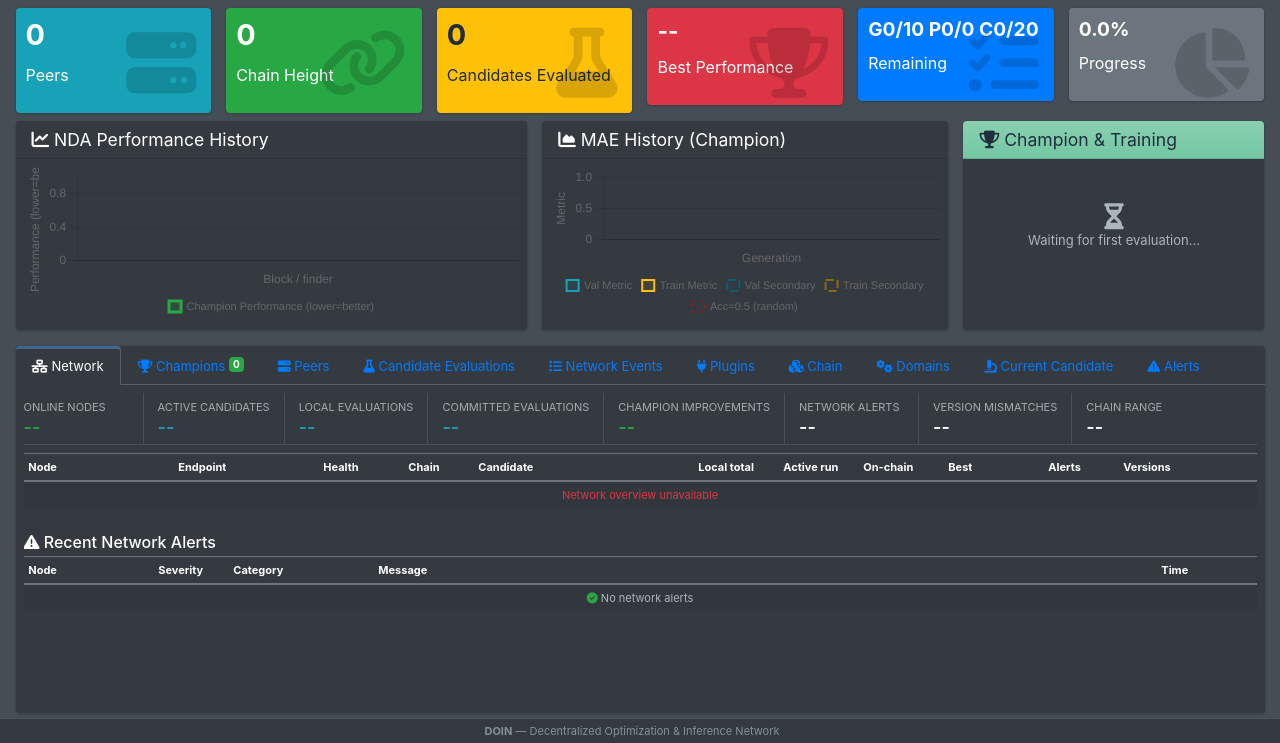
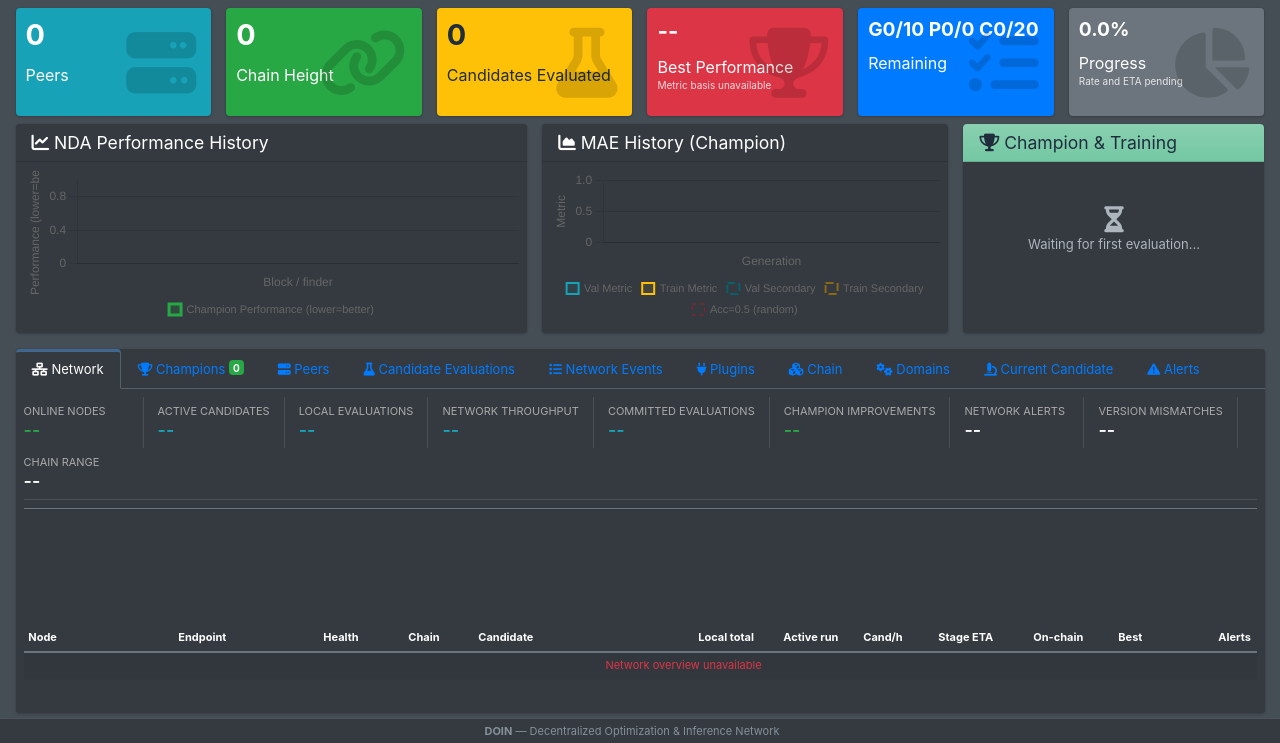
Before and after one commit to harveybc/doin-node, a Python web app: template src/doin_node/dashboard/templates/dashboard.html in a window 1280 px wide. Shown: the part 57-800 px from the top of the page. Run offline with Jinja, Linux system fonts and the light colour scheme; the template is opened without the code that fills it, so the values that code supplies are empty; some libraries are stand-ins or nearby versions.

Commit message:
Label fitness basis and expose stage ETA

```diff
--- a/src/doin_node/dashboard/templates/dashboard.html
+++ b/src/doin_node/dashboard/templates/dashboard.html
@@ -29,7 +29,9 @@
     .tabs-row .tab-content { flex: 1; overflow: hidden; min-height: 0; }
     .tabs-row .tab-pane { height: 100%; overflow-y: auto; }
     .small-box .inner h3 { font-size: 1.8rem; }
-    .small-box { margin-bottom: 8px; }
+    .small-box { margin-bottom: 8px; min-height: 108px; }
+    .small-box .inner p { margin-bottom: 0; }
+    .summary-detail { display: block; max-width: 85%; min-height: 13px; font-size: 10px; line-height: 1.2; color: rgba(255,255,255,0.82); }
     .badge-connected { background: #28a745; color: #fff; }
     .badge-known { background: #6c757d; color: #fff; }
     .badge-lan { background: #17a2b8; color: #fff; }
@@ -41,7 +43,7 @@
     .network-summary-item { min-width: 120px; padding: 4px 14px 7px 0; margin-right: 14px; border-right: 1px solid #495057; }
     .network-summary-item:last-child { border-right: 0; }
     .network-summary-value { display: block; font-size: 18px; font-weight: 600; line-height: 1.15; }
-    .network-table { table-layout: fixed; min-width: 1120px; }
+    .network-table { table-layout: fixed; min-width: 1320px; }
     .network-table td { vertical-align: middle; overflow-wrap: anywhere; }
     .network-node-name { font-weight: 600; color: #f8f9fa; }
     .network-subtext { display: block; color: #adb5bd; font-size: 10px; line-height: 1.25; }
@@ -115,7 +117,7 @@
           </div>
           <div class="col-lg-2 col-6">
             <div class="small-box bg-danger">
-              <div class="inner"><h3 id="bestPerf" style="font-size:1.4rem">--</h3><p>Best Performance</p></div>
+              <div class="inner"><h3 id="bestPerf" style="font-size:1.4rem">--</h3><p id="bestPerfLabel">Best Performance</p><span class="summary-detail" id="bestPerfBasis">Metric basis unavailable</span></div>
               <div class="icon"><i class="fas fa-trophy"></i></div>
             </div>
           </div>
@@ -127,7 +129,7 @@
           </div>
           <div class="col-lg-2 col-6">
             <div class="small-box bg-secondary">
-              <div class="inner"><h3 id="progressCard" style="font-size:1.2rem">--</h3><p>Progress</p></div>
+              <div class="inner"><h3 id="progressCard" style="font-size:1.2rem">--</h3><p>Progress</p><span class="summary-detail" id="progressRuntime">Rate and ETA pending</span></div>
               <div class="icon"><i class="fas fa-chart-pie"></i></div>
             </div>
           </div>
@@ -275,6 +277,7 @@
                       <div class="network-summary-item"><span class="metric-label">Online nodes</span><span class="network-summary-value text-success" id="networkOnline">--</span></div>
                       <div class="network-summary-item"><span class="metric-label">Active candidates</span><span class="network-summary-value text-info" id="networkCandidates">--</span></div>
                       <div class="network-summary-item"><span class="metric-label">Local evaluations</span><span class="network-summary-value text-info" id="networkLocalEvaluations">--</span></div>
+                      <div class="network-summary-item"><span class="metric-label">Network throughput</span><span class="network-summary-value text-info" id="networkThroughput">--</span></div>
                       <div class="network-summary-item"><span class="metric-label">Committed evaluations</span><span class="network-summary-value text-info" id="networkCommittedEvaluations">--</span></div>
                       <div class="network-summary-item"><span class="metric-label">Champion improvements</span><span class="network-summary-value text-success" id="networkChampionImprovements">--</span></div>
                       <div class="network-summary-item"><span class="metric-label">Network alerts</span><span class="network-summary-value" id="networkAlertCount">--</span></div>
@@ -283,8 +286,8 @@
                     </div>
                     <div class="table-responsive">
                       <table class="table table-sm table-striped table-hover network-table" style="font-size:11px">
-                        <thead><tr><th style="width:150px">Node</th><th style="width:145px">Endpoint</th><th style="width:85px">Health</th><th style="width:70px">Chain</th><th style="width:220px">Candidate</th><th style="width:85px" title="All candidate evaluations in this optimizer's durable local history">Local total</th><th style="width:80px" title="Evaluations completed in the currently resumed optimization segment">Active run</th><th style="width:85px" title="Candidate evaluations durably committed to blockchain">On-chain</th><th style="width:100px">Best</th><th style="width:75px">Alerts</th><th>Versions</th><th style="width:42px"></th></tr></thead>
-                        <tbody id="networkNodesBody"><tr><td colspan="12" class="text-center text-muted">Loading network...</td></tr></tbody>
+                        <thead><tr><th style="width:150px">Node</th><th style="width:145px">Endpoint</th><th style="width:85px">Health</th><th style="width:70px">Chain</th><th style="width:220px">Candidate</th><th style="width:85px" title="All candidate evaluations in this optimizer's durable local history">Local total</th><th style="width:80px" title="Evaluations completed in the currently resumed optimization segment">Active run</th><th style="width:75px" title="Median candidate completion rate from recent local history">Cand/h</th><th style="width:95px" title="Planned active-stage ETA; L2 early stopping can finish sooner">Stage ETA</th><th style="width:85px" title="Candidate evaluations durably committed to blockchain">On-chain</th><th style="width:100px">Best</th><th style="width:75px">Alerts</th><th>Versions</th><th style="width:42px"></th></tr></thead>
+                        <tbody id="networkNodesBody"><tr><td colspan="14" class="text-center text-muted">Loading network...</td></tr></tbody>
                       </table>
                     </div>
                     <h6 class="mt-2 mb-1"><i class="fas fa-exclamation-triangle"></i> Recent Network Alerts</h6>
@@ -440,6 +443,7 @@ let isBinaryDomain = false;  // Auto-detected from domain config
 let isTradingDomain = false; // Generic risk-adjusted trading metric contract
 let higherIsBetter = false;   // Auto-detected from /api/optimization
 let networkPeerLabels = {};
+let localOptimizationHistory = {};
 const nodeColorPalette = ['#28a745', '#17a2b8', '#ffc107', '#dc3545', '#6f42c1', '#20c997'];
 
 // ── Charts ──
@@ -543,6 +547,36 @@ function fmtUptime(s) {
   const h = Math.floor(s/3600), m = Math.floor((s%3600)/60);
   return `${h}h ${m}m`;
 }
+function fmtDuration(seconds) {
+  const value = Number(seconds);
+  if (!Number.isFinite(value) || value < 0) return '--';
+  if (value < 60) return `${Math.max(1, Math.round(value))}s`;
+  const minutes = Math.round(value / 60);
+  if (minutes < 60) return `${minutes}m`;
+  const hours = Math.floor(minutes / 60);
+  const remainder = minutes % 60;
+  return remainder ? `${hours}h ${remainder}m` : `${hours}h`;
+}
+function performanceDescriptor(metricType) {
+  const metric = String(metricType || '').toLowerCase();
+  const descriptors = {
+    train_validation_l1_score: {
+      label: 'Best L2 fitness',
+      basis: 'Composite; not weekly or annual return',
+      title: 'Return-fraction composite: mean train-tail and validation RAP minus their generalization-gap penalty. It is not an average weekly or annual return.',
+    },
+    mean_weekly_return: {label: 'Best mean weekly return', basis: 'Average return per week'},
+    annual_return: {label: 'Best annual return', basis: 'Compounded or full-year return'},
+    mean_weekly_rap: {label: 'Best mean weekly RAP', basis: 'Average risk-adjusted return per week'},
+    annual_rap: {label: 'Best annual RAP', basis: 'Annual risk-adjusted return'},
+    risk_adjusted_total_return: {label: 'Best period RAP', basis: 'Risk-adjusted evaluation-period return'},
+    total_return: {label: 'Best period return', basis: 'Full evaluation-period return'},
+  };
+  return descriptors[metric] || {
+    label: metric ? `Best ${metric.replaceAll('_', ' ')}` : 'Best performance',
+    basis: 'Metric period and unit defined by domain',
+  };
+}
 async function api(url) {
   try { return await (await fetch(url)).json(); } catch(e) { return null; }
 }
@@ -576,7 +610,8 @@ function colorForNode(label) {
 function renderNetwork(network, metrics) {
   const body = document.getElementById('networkNodesBody');
   if (!network || !network.summary) {
-    body.innerHTML = '<tr><td colspan="12" class="text-center text-danger">Network overview unavailable</td></tr>';
+    body.innerHTML = '<tr><td colspan="14" class="text-center text-danger">Network overview unavailable</td></tr>';
+    localOptimizationHistory = {};
     return;
   }
 
@@ -594,9 +629,12 @@ function renderNetwork(network, metrics) {
   }
 
   const summary = network.summary;
+  const localMember = (network.members || []).find(member => member.is_local);
+  localOptimizationHistory = (localMember && localMember.optimization_history) || {};
   document.getElementById('networkOnline').textContent = `${summary.online_nodes}/${summary.total_nodes}`;
   document.getElementById('networkCandidates').textContent = summary.active_candidates;
   document.getElementById('networkLocalEvaluations').textContent = summary.local_candidate_evaluations ?? '--';
+  document.getElementById('networkThroughput').textContent = summary.candidates_per_hour != null ? `${Number(summary.candidates_per_hour).toFixed(1)} cand/h` : '--';
   document.getElementById('networkCommittedEvaluations').textContent = evaluationHistory ? evaluationHistory.total_committed : '--';
   document.getElementById('networkChampionImprovements').textContent = metrics ? metrics.champion_improvements : '--';
   document.getElementById('networkAlertCount').textContent = summary.alerts_total;
@@ -630,6 +668,12 @@ function renderNetwork(network, metrics) {
     const best = bestValues.length ? fmt(bestValues[0], 6) : (candidate.champion_fitness != null ? fmt(candidate.champion_fitness, 6) : '--');
     const runEvaluations = candidate.total_evals != null ? candidate.total_evals : '--';
     const localEvaluations = (member.optimization_history || {}).candidate_evaluations_total ?? '--';
+    const runtime = member.optimization_history || {};
+    const rate = runtime.candidates_per_hour != null ? Number(runtime.candidates_per_hour).toFixed(1) : '--';
+    const eta = runtime.stage_eta_seconds != null ? fmtDuration(runtime.stage_eta_seconds) : '--';
+    const etaTitle = runtime.stage_eta_seconds != null ?
+      `Planned stage ETA ${eta}; recent-rate range ${fmtDuration(runtime.stage_eta_low_seconds)} to ${fmtDuration(runtime.stage_eta_high_seconds)}. Early stopping can finish sooner.` :
+      'ETA requires an active stage and at least three recent candidate completions.';
     const committedEvaluations = committedByPeer[String(member.peer_id || '').substring(0, 12)] || 0;
     const versionText = versionOrder.filter(key => member.versions && member.versions[key]).map(key => `${key}:${member.versions[key]}`).join(' | ');
     const versionHtml = online ?
@@ -644,13 +688,15 @@ function renderNetwork(network, metrics) {
       <td>${candidateHtml}</td>
       <td><strong>${esc(localEvaluations)}</strong></td>
       <td>${esc(runEvaluations)}</td>
+      <td>${esc(rate)}</td>
+      <td title="${esc(etaTitle)}">${esc(eta)}</td>
       <td>${esc(committedEvaluations)}</td>
       <td>${best}</td>
       <td><span class="badge ${member.alerts_count ? 'badge-danger' : 'badge-success'}">${esc(member.alerts_count || 0)}</span></td>
       <td>${versionHtml}</td>
       <td>${open}</td>
     </tr>`;
-  }).join('') || '<tr><td colspan="12" class="text-center text-muted">No nodes discovered</td></tr>';
+  }).join('') || '<tr><td colspan="14" class="text-center text-muted">No nodes discovered</td></tr>';
 
   const alertBody = document.getElementById('networkAlertsBody');
   const networkAlerts = network.alerts || [];
@@ -842,7 +888,13 @@ async function refreshAll() {
         <td>${params}</td>
       </tr>${champRow}`;
     }).join('');
+    const metricType = opt.domains.length ? opt.domains[0].metric_type : '';
+    const descriptor = performanceDescriptor(metricType);
+    const performanceBox = document.getElementById('bestPerf').closest('.small-box');
     document.getElementById('bestPerf').textContent = best !== null ? fmt(best) : '--';
+    document.getElementById('bestPerfLabel').textContent = descriptor.label;
+    document.getElementById('bestPerfBasis').textContent = descriptor.basis;
+    performanceBox.title = descriptor.title || descriptor.basis;
   }
 
   // Champion & Training panel — populated from events + blockchain
@@ -1041,6 +1093,7 @@ async function refreshAll() {
         `G${nGensStage}/${nGensStage} P${noImprove}/${optPatience} C${totCand}/${totCand}` +
         `<br><small>Complete</small>`;
       document.getElementById('progressCard').innerHTML = `100%`;
+      document.getElementById('progressRuntime').textContent = 'Complete';
     } else {
       // Remaining: candidates in current gen + remaining gens
       document.getElementById('remainingCard').innerHTML =
@@ -1053,6 +1106,16 @@ async function refreshAll() {
       const candProgressInGen = totCand > 0 ? curCand / totCand : 0;
       const overallPct = ((genProgress + candProgressInGen / Math.max(nGensStage, 1)) * 100).toFixed(1);
       document.getElementById('progressCard').innerHTML = `${overallPct}%`;
+      const rate = localOptimizationHistory.candidates_per_hour;
+      const eta = localOptimizationHistory.stage_eta_seconds;
+      const runtimeText = rate != null ?
+        `${Number(rate).toFixed(1)} cand/h | stage ETA ${eta != null ? fmtDuration(eta) : '--'}` :
+        'Rate and ETA pending';
+      const runtimeElement = document.getElementById('progressRuntime');
+      runtimeElement.textContent = runtimeText;
+      runtimeElement.title = eta != null ?
+        `Recent-rate range: ${fmtDuration(localOptimizationHistory.stage_eta_low_seconds)} to ${fmtDuration(localOptimizationHistory.stage_eta_high_seconds)}. Early stopping can finish sooner.` :
+        'At least three recent candidate completions are required.';
     }
   }
 
```
Also changed, not shown: src/doin_node/dashboard/routes.py (+59 -5 lines), tests/test_dashboard_network.py (+47 -4 lines).
